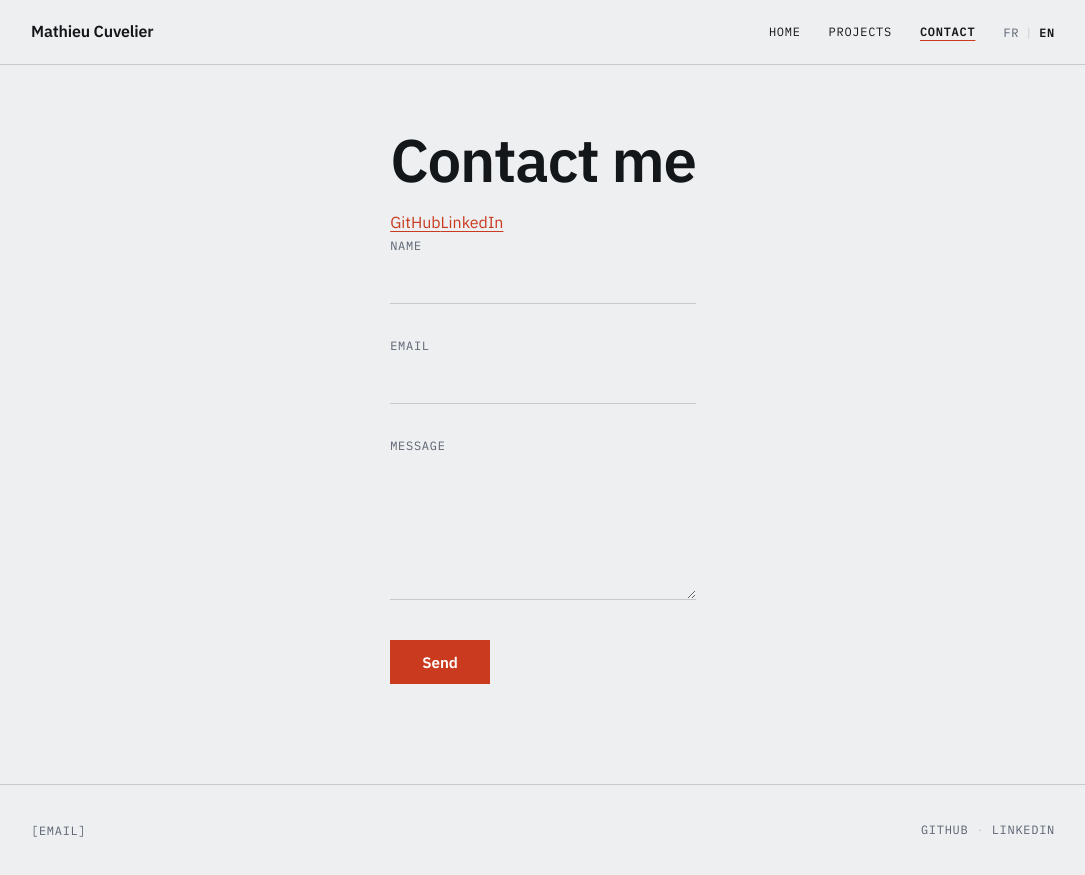
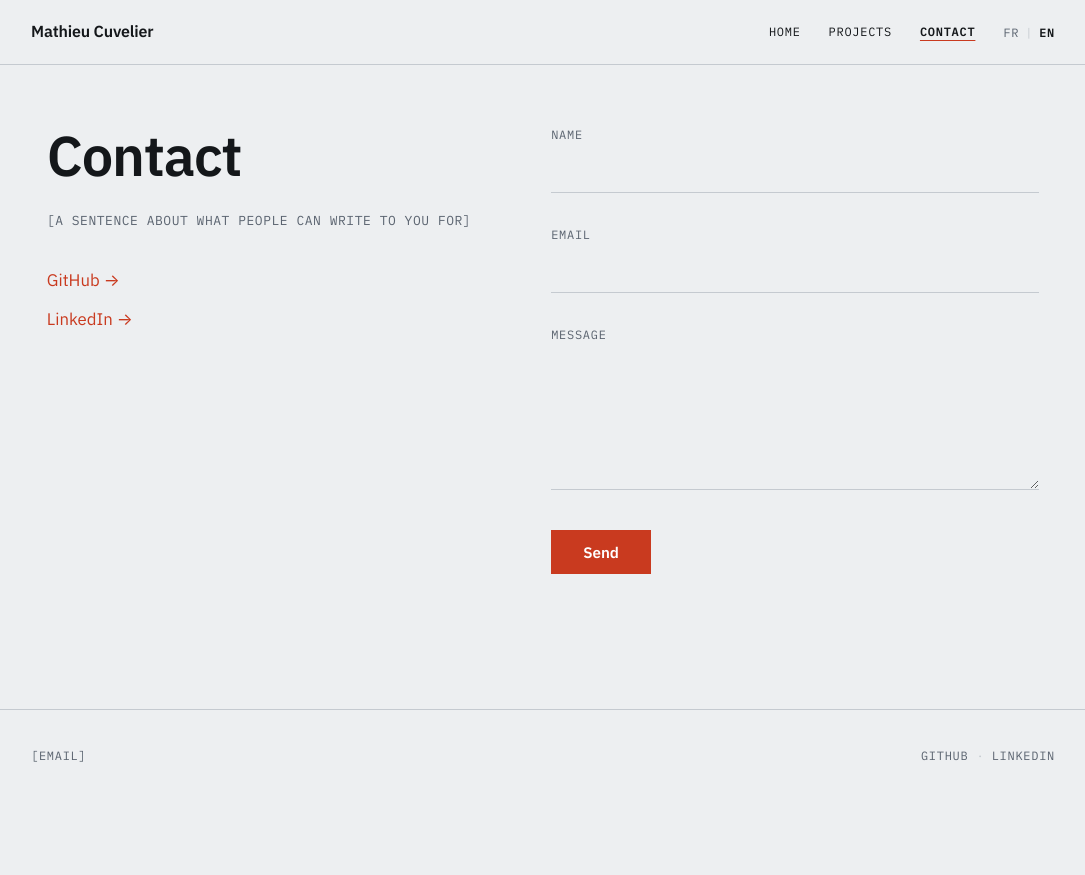
Before and after one commit to matryt/my-portfolio, a React (Vite) app: page /contact in a window 1280 px wide. Shown: the whole page, without its empty margins (97-1182 px from the left). After the commit the page ends 800 px from the top, so only its background shows below. Built offline with nearby package versions, Linux system fonts and the light colour scheme; no server answers.

Commit message:
feat: refonte de la page Contact conforme a la maquette (etape 3.4)

```diff
--- a/src/hooks/useContactForm.ts
+++ b/src/hooks/useContactForm.ts
@@ -36,11 +36,9 @@ export const useContactForm = () => {
       const response = await axios.post(`${API_BASE_URL}/contact`, formData);
 
       if (response.status === 200) {
-        setTimeout(() => {
-          setSuccess(true);
-          setFormData({ name: '', email: '', message: '' });
-          setIsSubmitting(false);
-        }, 1500);
+        setSuccess(true);
+        setFormData({ name: '', email: '', message: '' });
+        setIsSubmitting(false);
       }
     } catch (err) {
       if (axios.isAxiosError(err) && err.response) {
--- a/src/i18n/locales/en.json
+++ b/src/i18n/locales/en.json
@@ -109,7 +109,8 @@
     "12": "December"
   },
   "contact": {
-    "title": "Contact me",
+    "title": "Contact",
+    "intro": "[A SENTENCE ABOUT WHAT PEOPLE CAN WRITE TO YOU FOR]",
     "github": "GitHub",
     "linkedin": "LinkedIn",
     "name": "Name",
--- a/src/i18n/locales/fr.json
+++ b/src/i18n/locales/fr.json
@@ -110,7 +110,8 @@
     "12": "Décembre"
   },
   "contact": {
-    "title": "Contactez-moi",
+    "title": "Contact",
+    "intro": "[UNE PHRASE SUR CE POUR QUOI ON PEUT T’ÉCRIRE]",
     "github": "GitHub",
     "linkedin": "LinkedIn",
     "name": "Nom",
--- a/src/pages/Contact/Contact.scss
+++ b/src/pages/Contact/Contact.scss
@@ -1,58 +1,57 @@
 @use "../../styles/global.scss" as global;
 
 .contact-page {
-  padding: 60px 0 100px;
-  background-color: global.$bg;
-  color: global.$ink;
   max-width: global.$max-width;
   margin: 0 auto;
+  padding: 60px 0 120px;
   padding-left: global.$side-margin;
   padding-right: global.$side-margin;
   box-sizing: border-box;
 
   .contact-layout {
     display: grid;
-    grid-template-columns: 1fr 1fr;
-    gap: 4rem;
+    grid-template-columns: 1fr 1.15fr;
+    gap: 5rem;
     align-items: start;
-    margin-top: 2rem;
   }
 
   .contact-left {
     display: flex;
     flex-direction: column;
-    gap: 1.5rem;
 
     h1 {
-      font-size: clamp(38px, 5.5vw, 60px);
+      font-family: global.$font-sans;
+      font-size: clamp(38px, 5.5vw, 56px);
       font-weight: 600;
       color: global.$ink;
       letter-spacing: -0.02em;
-      margin: 0;
+      margin: 0 0 1.5rem;
+      line-height: 1.1;
     }
 
     .contact-intro {
-      font-size: 1.15rem;
-      color: global.$text-secondary;
+      font-family: global.$font-mono;
+      font-size: 13px;
+      letter-spacing: 0.04em;
+      text-transform: uppercase;
+      color: global.$label-gray;
       line-height: 1.6;
-      margin: 0;
+      margin: 0 0 2.25rem;
+      max-width: 440px;
     }
 
     .social-links {
       display: flex;
       flex-direction: column;
       gap: 0.75rem;
-      margin-top: 1rem;
 
-      a {
+      .social-link {
         color: global.$accent;
         font-family: global.$font-sans;
-        font-weight: 500;
         font-size: 1.05rem;
         text-decoration: none;
         display: inline-flex;
         align-items: center;
-        gap: 0.25rem;
         transition: color 0.15s ease;
 
         &:hover {
@@ -69,13 +68,13 @@
   }
 }
 
-@media (max-width: 768px) {
+@media (max-width: 860px) {
   .contact-page {
-    padding: 30px 20px 60px;
+    padding: 30px 24px 80px;
 
     .contact-layout {
       grid-template-columns: 1fr;
-      gap: 2.5rem;
+      gap: 3rem;
     }
   }
 }
--- a/src/pages/Contact/Contact.tsx
+++ b/src/pages/Contact/Contact.tsx
@@ -1,18 +1,42 @@
 import { useTranslation } from 'react-i18next';
+import ContactForm from '../../components/ContactForm/ContactForm';
 import './Contact.scss';
-import ContactForm from '../../components/ContactForm/ContactForm';
 
 const Contact = () => {
   const { t } = useTranslation();
 
   return (
     <div className="contact-page">
-      <h1>{t('contact.title')}</h1>
-      <div className="social-links">
-        <a href="https://github.com/matryt" target="_blank" rel="noopener noreferrer">{t('contact.github')}</a>
-        <a href="https://linkedin.com/in/MathieuCUVELIER" target="_blank" rel="noopener noreferrer">{t('contact.linkedin')}</a>
+      <div className="contact-layout">
+        <div className="contact-left">
+          <h1>{t('contact.title', 'Contact')}</h1>
+          <p className="contact-intro">
+            {t('contact.intro', '[UNE PHRASE SUR CE POUR QUOI ON PEUT T’ÉCRIRE]')}
+          </p>
+          <div className="social-links">
+            <a
+              href="https://github.com/matryt"
+              target="_blank"
+              rel="noopener noreferrer"
+              className="social-link"
+            >
+              GitHub →
+            </a>
+            <a
+              href="https://linkedin.com/in/MathieuCUVELIER"
+              target="_blank"
+              rel="noopener noreferrer"
+              className="social-link"
+            >
+              LinkedIn →
+            </a>
+          </div>
+        </div>
+
+        <div className="contact-right">
+          <ContactForm />
+        </div>
       </div>
-      <ContactForm />
     </div>
   );
 };
```
